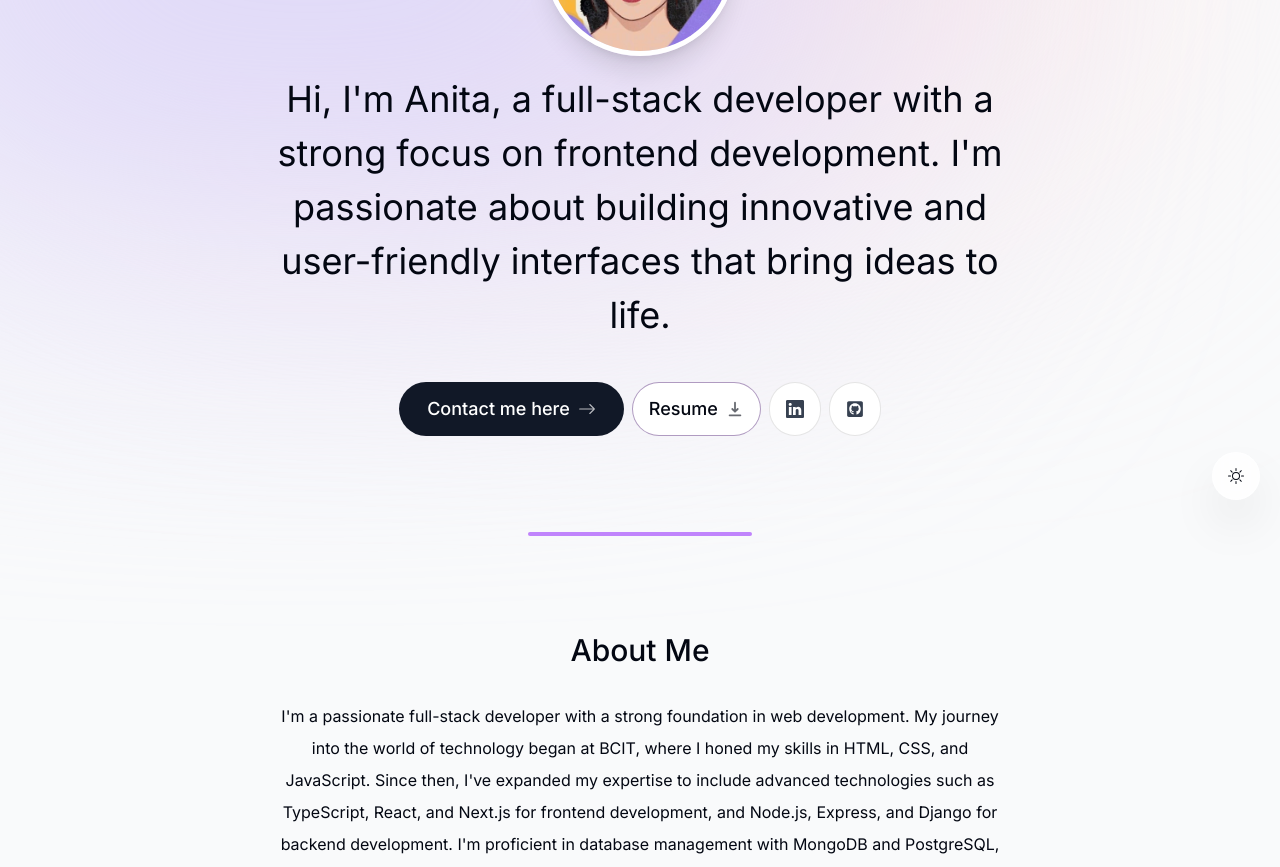
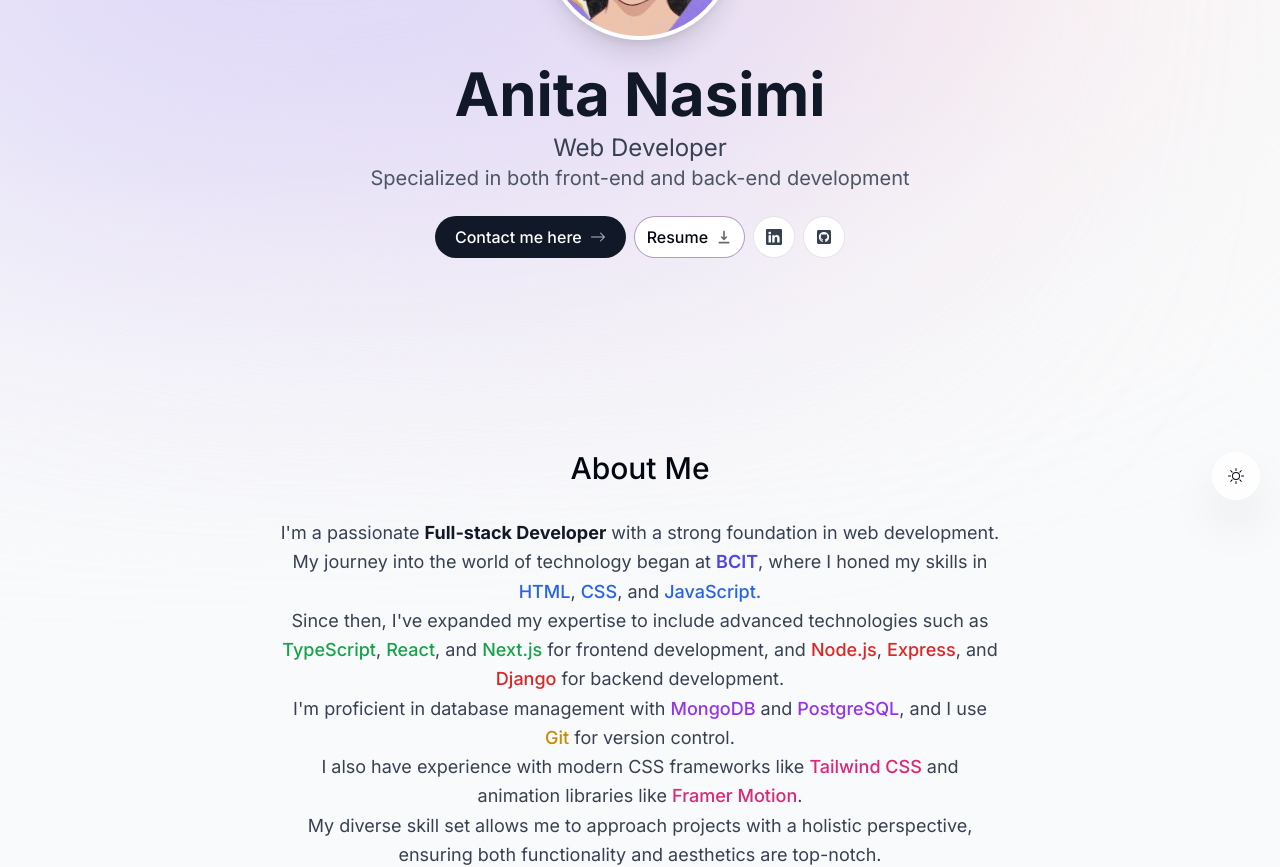
Before and after one commit to anitanasimi/my-portfolio, a Next.js app: page / in a window 1280 px wide. Shown: the part 280-1147 px from the top of the page. Built offline with nearby package versions, Linux system fonts and the light colour scheme; no server answers.

Commit message:
update layout and the resume

```diff
--- a/app/layout.tsx
+++ b/app/layout.tsx
@@ -2,7 +2,6 @@
 import "./globals.css";
 import { Inter } from "next/font/google";
 import ActiveSectionContextProvider from "@/context/active-section-context";
-
 import ThemeSwitch from "@/components/theme-switch";
 import ThemeContextProvider from "@/context/theme-context";
 import { Toaster } from "react-hot-toast";
@@ -23,9 +22,9 @@
   return (
     <html lang="en" className="!scroll-smooth">
       <body
-        className={`${inter.className} bg-gray-50 text-gray-950 relative pt-28 sm:pt-36 dark:bg-gray-900 dark:text-gray-50 dark:text-opacity-90`}
+        className={`${inter.className} bg-gray-50 text-gray-950 relative pt-16 sm:pt-24 dark:bg-gray-900 dark:text-gray-50 dark:text-opacity-90`}
       >
-        <div className="bg-[#fbe2e3] absolute top-[-6rem] -z-10 right-[11rem] h-[31.25rem] w-[31.25rem] rounded-full blur-[10rem] sm:w-[68.75rem] dark:bg-[#946263]"></div>
+        <div className="bg-[#fbe2e3] absolute top-[-6rem] -z-10 right-[11rem] h-[31.25rem] w-[31.25rem] rounded-full blur-[10rem] sm:w-[68.75rem] dark:bg-[#946263] "></div>
         <div className="bg-[#dbd7fb] absolute top-[-1rem] -z-10 left-[-35rem] h-[31.25rem] w-[50rem] rounded-full blur-[10rem] sm:w-[68.75rem] md:left-[-33rem] lg:left-[-28rem] xl:left-[-15rem] 2xl:left-[-5rem] dark:bg-[#676394]"></div>
 
         <ThemeContextProvider>
--- a/app/page.tsx
+++ b/app/page.tsx
@@ -8,13 +8,13 @@
 
 export default function Home() {
   return (
-    <div className="flex flex-col items-center px-4">
+    <div className="flex flex-col items-center px-4 mt-8">
       <Intro />
-    <SectionDivider/>
-    <About/>
-    <Projects/>
-    <Skills/>
-    <Contact/>
+      <SectionDivider />
+      <About />
+      <Projects />
+      <Skills />
+      <Contact />
     </div>
   );
 }
--- a/components/about.tsx
+++ b/components/about.tsx
@@ -27,18 +27,79 @@
       id="about"
     >
       <SectionHeading>About Me</SectionHeading>
-      <p className="mb-3">
-        I&apos;m a passionate full-stack developer with a strong foundation in
-        web development. My journey into the world of technology began at BCIT,
-        where I honed my skills in HTML, CSS, and JavaScript. Since then,
-        I&apos;ve expanded my expertise to include advanced technologies such as
-        TypeScript, React, and Next.js for frontend development, and Node.js,
-        Express, and Django for backend development. I&apos;m proficient in
-        database management with MongoDB and PostgreSQL, and I use Git for
-        version control. I also have experience with modern CSS frameworks like
-        Tailwind CSS and animation libraries like Framer Motion. My diverse
-        skill set allows me to approach projects with a holistic perspective,
-        ensuring both functionality and aesthetics are top-notch.
+      <p className="mb-6 text-lg leading-relaxed text-gray-700 dark:text-gray-300">
+        I&apos;m a passionate{" "}
+        <span className="font-bold text-gray-900 dark:text-gray-50">
+          Full-stack Developer
+        </span>{" "}
+        with a strong foundation in web development.
+        <br /> My journey into the world of technology began at{" "}
+        <span className="font-semibold text-indigo-600 dark:text-indigo-400">
+          BCIT
+        </span>
+        , where I honed my skills in{" "}
+        <span className="font-medium text-blue-600 dark:text-blue-400">
+          HTML
+        </span>
+        ,{" "}
+        <span className="font-medium text-blue-600 dark:text-blue-400">
+          CSS
+        </span>
+        , and{" "}
+        <span className="font-medium text-blue-600 dark:text-blue-400">
+          JavaScript.
+        </span>
+        <br />
+        Since then, I&apos;ve expanded my expertise to include advanced
+        technologies such as{" "}
+        <span className="font-medium text-green-600 dark:text-green-400">
+          TypeScript
+        </span>
+        ,{" "}
+        <span className="font-medium text-green-600 dark:text-green-400">
+          React
+        </span>
+        , and{" "}
+        <span className="font-medium text-green-600 dark:text-green-400">
+          Next.js
+        </span>{" "}
+        for frontend development, and{" "}
+        <span className="font-medium text-red-600 dark:text-red-400">
+          Node.js
+        </span>
+        ,{" "}
+        <span className="font-medium text-red-600 dark:text-red-400">
+          Express
+        </span>
+        , and{" "}
+        <span className="font-medium text-red-600 dark:text-red-400">
+          Django
+        </span>{" "}
+        for backend development.
+        <br /> I&apos;m proficient in database management with{" "}
+        <span className="font-medium text-purple-600 dark:text-purple-400">
+          MongoDB
+        </span>{" "}
+        and{" "}
+        <span className="font-medium text-purple-600 dark:text-purple-400">
+          PostgreSQL
+        </span>
+        , and I use{" "}
+        <span className="font-medium text-yellow-600 dark:text-yellow-400">
+          Git
+        </span>{" "}
+        for version control. <br />I also have experience with modern CSS
+        frameworks like{" "}
+        <span className="font-medium text-pink-600 dark:text-pink-400">
+          Tailwind CSS
+        </span>{" "}
+        and animation libraries like{" "}
+        <span className="font-medium text-pink-600 dark:text-pink-400">
+          Framer Motion
+        </span>
+        . <br />
+        My diverse skill set allows me to approach projects with a holistic
+        perspective, ensuring both functionality and aesthetics are top-notch.
       </p>
     </motion.section>
   );
--- a/components/intro.tsx
+++ b/components/intro.tsx
@@ -1,6 +1,6 @@
 "use client";
 
-import React, { useEffect } from "react";
+import React from "react";
 import Image from "next/image";
 import { motion } from "framer-motion";
 import Link from "next/link";
@@ -8,8 +8,8 @@
 import { HiDownload } from "react-icons/hi";
 import { FaGithubSquare } from "react-icons/fa";
 import { useActiveSectionContext } from "@/context/active-section-context";
-import { useInView } from "react-intersection-observer";
 import { useSectionInView } from "@/lib/hooks";
+
 export default function Intro() {
   const { ref } = useSectionInView("Home", 0.5);
   const { setActiveSection, setTimeOfLastClick } = useActiveSectionContext();
@@ -18,7 +18,7 @@
     <section
       ref={ref}
       id="home"
-      className="max-w-[50rem] text-center sm:mb-0 mb-28 scroll-mt-[100rem]"
+      className="max-w-[40rem] text-center sm:mb-0 scroll-mt-[50rem] mb-40"
     >
       <div className="flex items-center justify-center">
         <div className="relative">
@@ -30,27 +30,33 @@
             <Image
               src="/intro.jpg"
               alt="my image"
-              width="200"
-              height="200"
+              width="150"
+              height="150"
               quality="95"
               priority={true}
-              className="rounded-full border-[0.35rem] object-cover border-white shadow-xl h-48 w-48 "
+              className="rounded-full border-[0.25rem] object-cover border-white shadow-xl h-48 w-48 mb-4"
             />
           </motion.div>
         </div>
       </div>
       <motion.p
-        className="mb-10 mt-4 px-4 text-sm !leading-[1.5] sm:text-4xl font-normal "
+        className="mb-6 mt-2 px-4 !leading-[1.5] sm:text-2xl font-normal"
         initial={{ opacity: 0, y: 100 }}
         animate={{ opacity: 1, y: 0 }}
       >
-        Hi, I&apos;m Anita, a full-stack developer with a strong focus on
-        frontend development. I&apos;m passionate about building innovative and
-        user-friendly interfaces that bring ideas to life.
+        <span className="block text-4xl font-bold sm:text-6xl text-gray-900 dark:text-gray-50">
+          Anita Nasimi
+        </span>
+        <span className="block text-lg sm:text-2xl mt-2 text-gray-700 dark:text-gray-300">
+          Web Developer
+        </span>
+        <span className="block text-sm sm:text-xl text-gray-600 dark:text-gray-400">
+          Specialized in both front-end and back-end development
+        </span>
       </motion.p>
 
       <motion.div
-        className="flex flex-col sm:flex-row justify-center gap-2 px-4 text-lg font-medium"
+        className="flex flex-col sm:flex-row justify-center gap-2 px-4 text-base font-medium"
         initial={{ opacity: 0, y: 100 }}
         animate={{ opacity: 1, y: 0 }}
         transition={{
@@ -59,17 +65,17 @@
       >
         <Link
           href="#contact"
-          className="group bg-gray-900 text-white px-7 py-3 flex items-center gap-2 rounded-full outline-none focus:scale-100 hover:bg-gray-950 active:scale-105 transition hover:scale-90"
+          className="group bg-gray-900 text-white px-5 py-2 flex items-center gap-2 rounded-full outline-none focus:scale-100 hover:bg-gray-950 active:scale-105 transition hover:scale-90"
           onClick={() => {
             setActiveSection("Contact");
-            setTimeOfLastClick(Date.now);
+            setTimeOfLastClick(Date.now());
           }}
         >
           Contact me here{" "}
           <BsArrowRight className="opacity-70 group-hover:translate-x-2 transition" />
         </Link>
         <a
-          className="group bg-white  px-4 py-3 flex items-center gap-2 rounded-full outline-none focus:scale-110 active:scale-105 transition hover:scale-90 cursor-pointer border border-purple-950/40 dark:bg-white/10"
+          className="group bg-white px-3 py-2 flex items-center gap-2 rounded-full outline-none focus:scale-110 active:scale-105 transition hover:scale-90 cursor-pointer border border-purple-950/40 dark:bg-white/10"
           href="/resume.pdf"
           download
         >
@@ -78,24 +84,14 @@
         </a>
 
         <a
-          className="bg-white text-gray-700  p-4 flex items-center gap-2 rounded-full border borderBlack
-        cursor-pointer hover:scale-110 active:scale-110 focuse:scale-110
-         hover:text-gray-950
-dark:bg-white/20
-dark:text-white/60
-        "
+          className="bg-white text-gray-700 p-3 flex items-center gap-2 rounded-full border borderBlack cursor-pointer hover:scale-110 active:scale-110 focuse:scale-110 hover:text-gray-950 dark:bg-white/20 dark:text-white/60"
           href="https://www.linkedin.com/in/anita-nasimi/"
           target="_blank"
         >
           <BsLinkedin />
         </a>
         <a
-          className="bg-white text-gray-700  p-4 flex items-center gap-2 rounded-full border borderBlack
-        cursor-pointer hover:scale-110 active:scale-110 focuse:scale-110
-        hover:text-gray-950
-        dark:bg-white/20
-        dark:text-white/60
-        "
+          className="bg-white text-gray-700 p-3 flex items-center gap-2 rounded-full border borderBlack cursor-pointer hover:scale-110 active:scale-110 focuse:scale-110 hover:text-gray-950 dark:bg-white/20 dark:text-white/60"
           href="https://github.com/anitanasimi"
           target="_blank"
         >
--- a/components/section-devider.tsx
+++ b/components/section-devider.tsx
@@ -2,6 +2,6 @@
 
 export default function SectionDivider() {
   return (
-    <div className="bg-purple-400 my-24 h-1 rounded-full hidden sm:block w-56"></div>
+    <div className="bg-purple-400 my-24 rounded-full hidden sm:block w-56"></div>
   );
 }
--- a/lib/data.ts
+++ b/lib/data.ts
@@ -67,7 +67,7 @@
     imgModal1: "/lingolink1.JPG",
     imgModal2: "/lingolink2.JPG",
     githubUrl: "https://github.com/anitanasimi/lingoLink",
-    website: "https://https://lingolink-chat.vercel.app",
+    website: "https://lingolink-chat.vercel.app",
   },
   {
     title: "Stock Market App",
```
